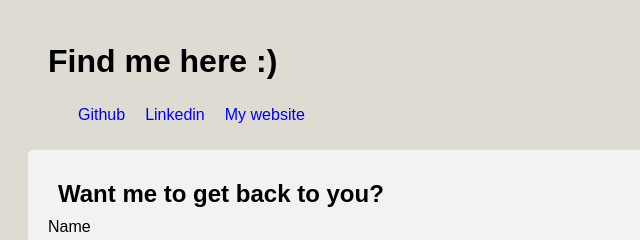
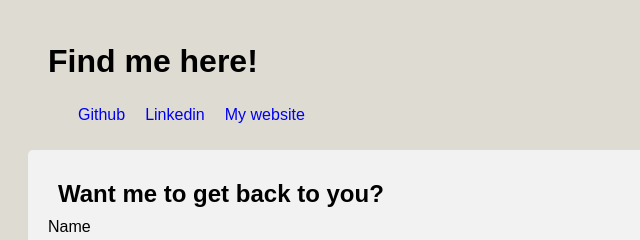
Before and after one commit to prakadw-dev/html_css_project, a plain HTML site: page contact.html in a window 1280 px wide. Shown: the top 240 px of the page, 0-640 px from the left. Drawn offline with Linux system fonts and the light colour scheme; a web font is replaced by a local one.

Commit message:
fix to be live

```diff
--- a/contact.html
+++ b/contact.html
@@ -13,7 +13,7 @@
     <title>Contact me!</title>
   </head>
   <body>
-    <header><h1>Find me here :)</h1></header>
+    <header><h1>Find me here!</h1></header>
     <ul class="social-link">
       <a
         href="https://github.com/prakadw-dev"
```
Also changed, not shown: 2 other files.
